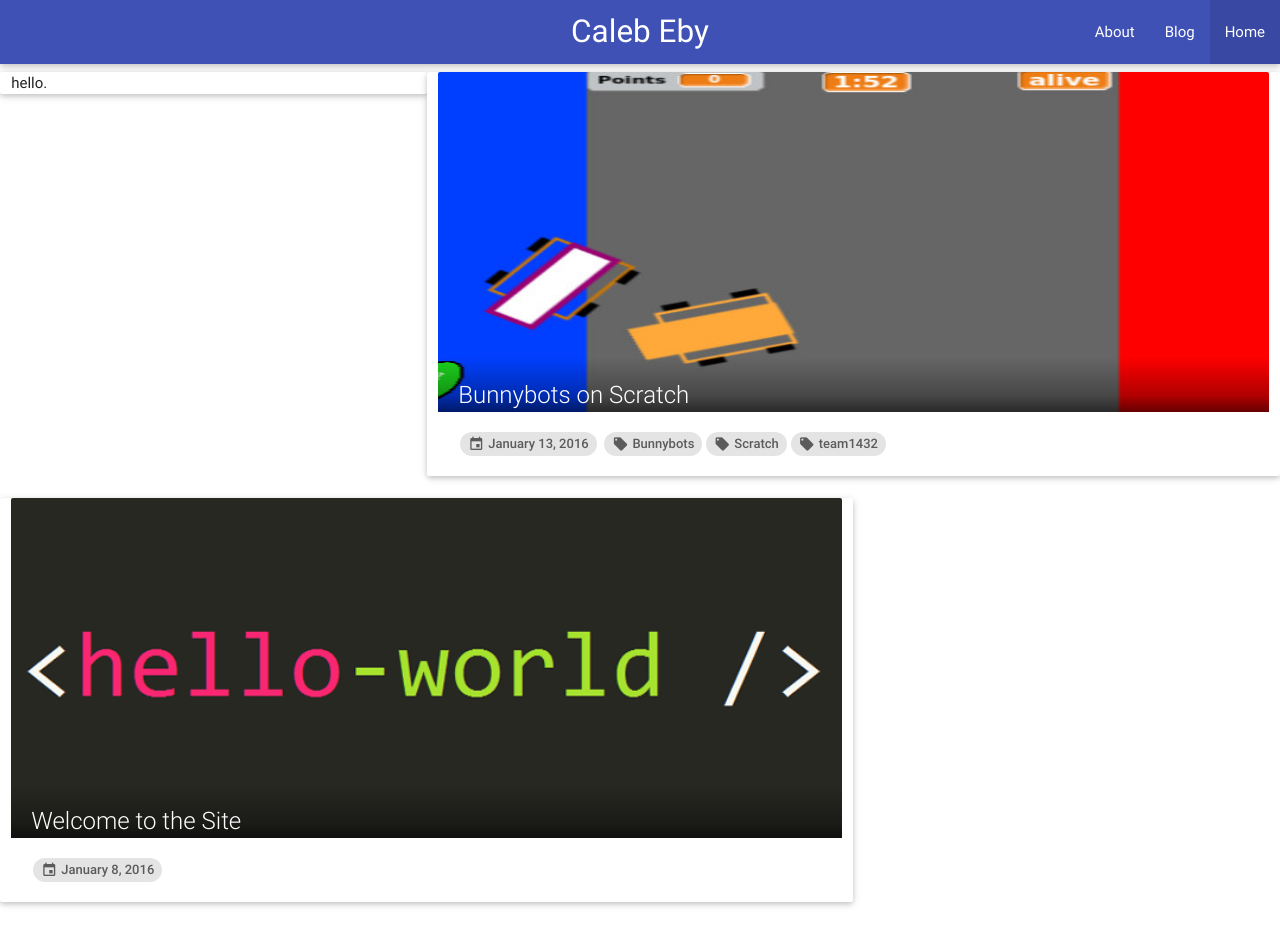
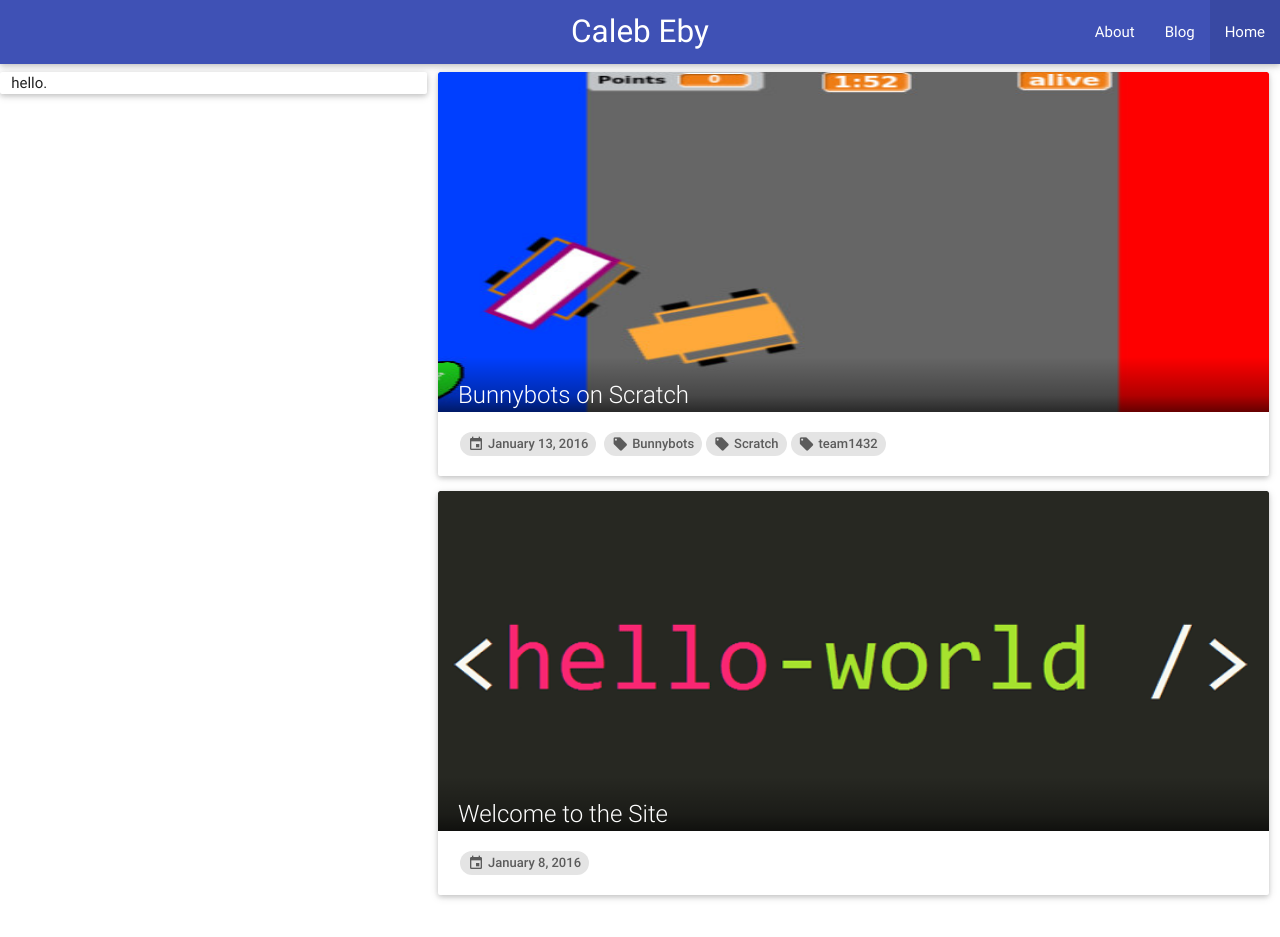
Before and after one commit to calebeby/calebeby.github.io, a Jekyll site: the page built from home.md, in a window 1280 px wide. Built offline with Jekyll 4.4.1, drawn with Linux system fonts in a browser that asks for light colours; nearby versions of some CDN libraries.

Commit message:
move col

```diff
--- a/home.md
+++ b/home.md
@@ -7,9 +7,10 @@
 <div class="about hide-on-small-only col m4 card">
   hello.
 </div>
+<div class="posts col s12 m8">
   {% for post in site.posts %}
 	<a href="{{ post.url }}" title="{{ post.title }}">
-		<div class="col s12 m8 card hoverable waves-effect waves-block waves-light blog-post">
+		<div class="card hoverable waves-effect waves-block waves-light blog-post">
 			<div class="card-image">
 				<img class="responsive-img" src="/assets{{ post.url }}cover.jpg">
         <span class="card-title white-text">{{ post.title }}</span>
@@ -28,4 +29,5 @@
 		</div>
 	</a>
   {% endfor %}
+  </div>
 </div>
```
